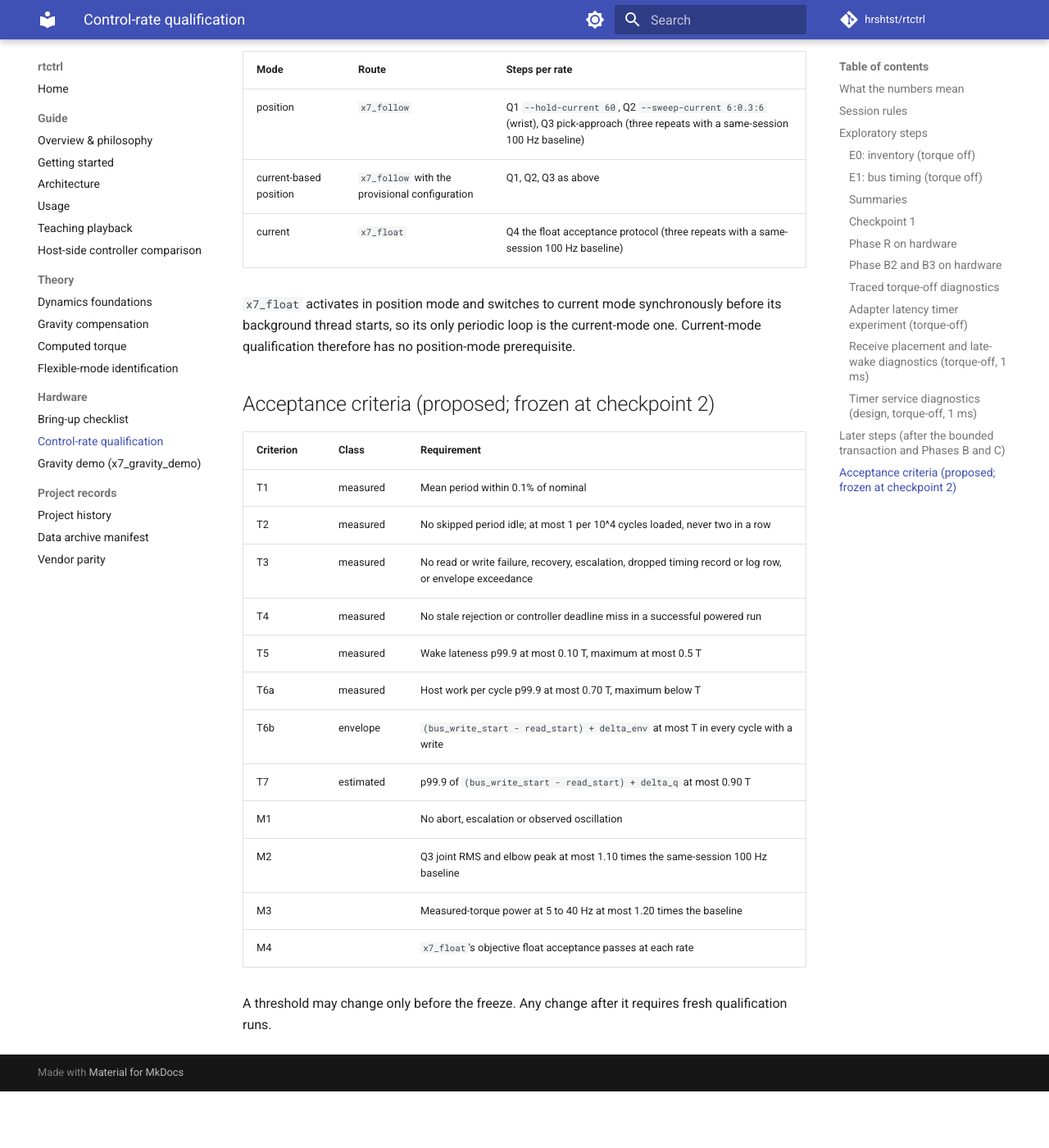
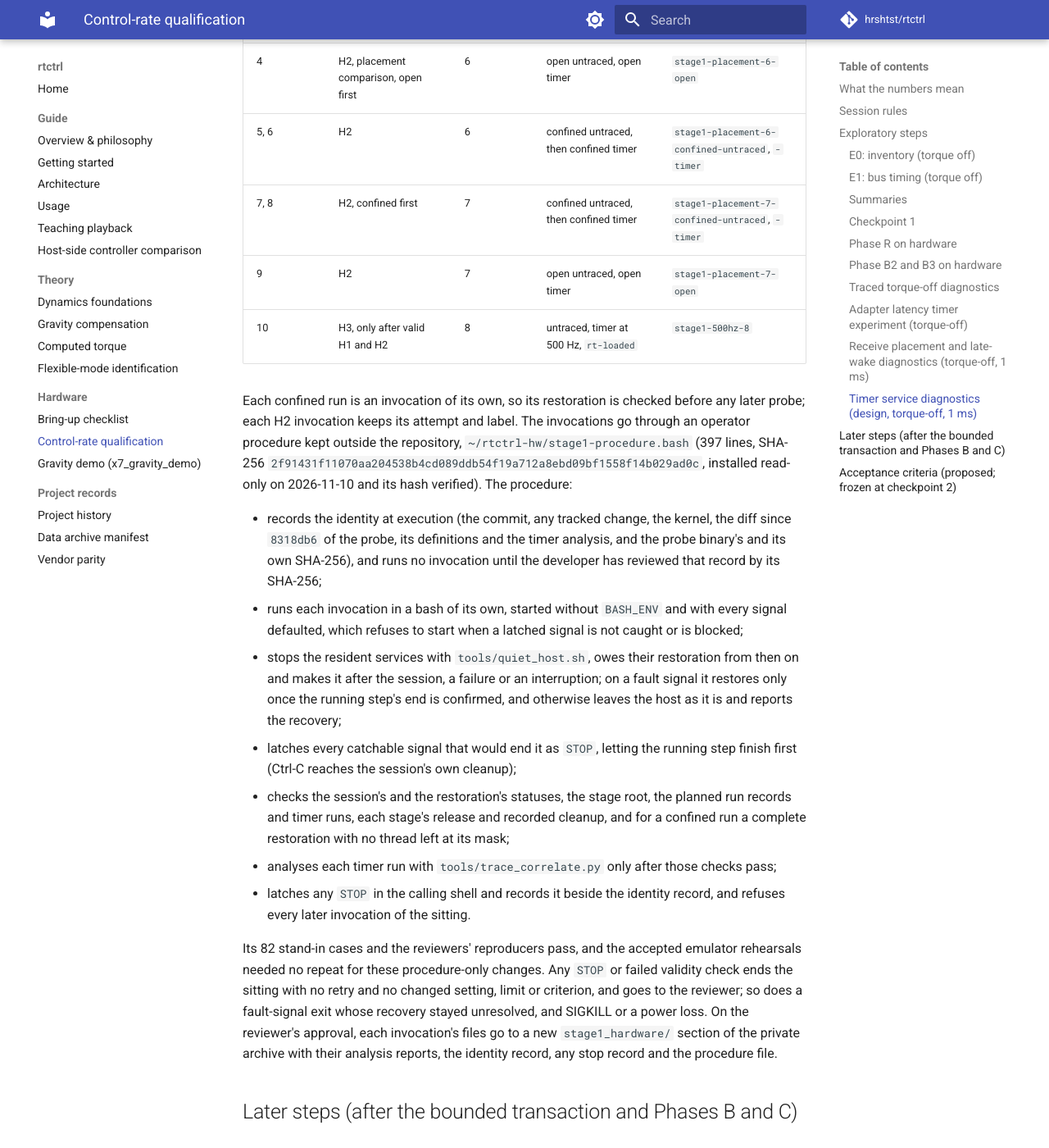
Before and after one commit to hrshtst/rtctrl, an MkDocs documentation site: the page built from docs/hardware/control-rate.md, in a window 1280 px wide and 1400 px high, scrolled down 38031 px. Shown: the whole window at 82% size. Built offline with MkDocs 1.6.1 and Material for MkDocs 9.7.7, drawn with Linux system fonts in a browser that asks for light colours; comment, search, counter and statistics services are not loaded; before the commit the page ends 39362 px from its top, so only the background shows below that; some of the changed text lies outside the part shown.

Commit message:
docs(hardware): the approved Stage 1 hardware sitting
The torque-off diagnostic plan was accepted at its revision 54 on
2026-11-10: ten invocations at attempt 2's condition (H1 attempts 3 to 5,
H2 attempts 6 and 7 with each confined run alone, H3 attempt 8 only after
valid H1 and H2), each reviewed before the next probe, with the owner
physically at the robot. It approves no remote execution and no torque-on,
and qualifies no control rate.

The invocations go through an operator procedure outside the repository,
~/rtctrl-hw/stage1-procedure.bash, 397 lines, SHA-256
2f91431f11070aa204538b4cd089ddb54f19a712a8ebd09bf1558f14b029ad0c,
installed read-only with that hash verified. The record lists what it
checks and when the sitting stops.

Claude-Session: https://claude.ai/code/session_019n1vHmKvqcQXktHbT1RjBu

```diff
--- a/docs/hardware/control-rate.md
+++ b/docs/hardware/control-rate.md
@@ -1816,6 +1816,64 @@ descendant was isolated. The emulator's expected timing and USB failures
 qualify no hardware control rate. Hardware diagnostic runs wait for the
 review of their concrete run plan.
 
+**Stage 1 hardware sitting (plan approved 2026-11-10).** The concrete run
+plan was reviewed four times on 2026-11-09 and 2026-11-10 and accepted at its
+revision 54. It runs torque-off with the owner physically at the robot: every
+servo torque-off, the arm at rest and supported, the actuator power cutoff
+within reach and the servo power on. It approves no remote execution and no
+torque-on, and it qualifies no control rate. Every run is 20 s at attempt 2's
+condition (current profile, 1000 Hz, `rt-loaded-excl`, Fast Sync Read with
+the motion-only read, SCHED_FIFO 80 on CPU 3), in ten invocations (nine
+without H3), each reviewed before the next probe:
+
+| # | Session | Attempt | Runs | Directory under `~/rtctrl-hw/` |
+|---|---|---|---|---|
+| 1 to 3 | H1, mechanism reproduction | 3 to 5 | untraced, timer (observers open) | `stage1-mechanism-3` to `-5` |
+| 4 | H2, placement comparison, open first | 6 | open untraced, open timer | `stage1-placement-6-open` |
+| 5, 6 | H2 | 6 | confined untraced, then confined timer | `stage1-placement-6-confined-untraced`, `-timer` |
+| 7, 8 | H2, confined first | 7 | confined untraced, then confined timer | `stage1-placement-7-confined-untraced`, `-timer` |
+| 9 | H2 | 7 | open untraced, open timer | `stage1-placement-7-open` |
+| 10 | H3, only after valid H1 and H2 | 8 | untraced, timer at 500 Hz, `rt-loaded` | `stage1-500hz-8` |
+
+Each confined run is an invocation of its own, so its restoration is checked
+before any later probe; each H2 invocation keeps its attempt and label. The
+invocations go through an operator procedure kept outside the repository,
+`~/rtctrl-hw/stage1-procedure.bash` (397 lines, SHA-256
+`2f91431f11070aa204538b4cd089ddb54f19a712a8ebd09bf1558f14b029ad0c`, installed
+read-only on 2026-11-10 and its hash verified). The procedure:
+
+- records the identity at execution (the commit, any tracked change, the
+  kernel, the diff since `8318db6` of the probe, its definitions and the
+  timer analysis, and the probe binary's and its own SHA-256), and runs no
+  invocation until the developer has reviewed that record by its SHA-256;
+- runs each invocation in a bash of its own, started without `BASH_ENV` and
+  with every signal defaulted, which refuses to start when a latched signal
+  is not caught or is blocked;
+- stops the resident services with `tools/quiet_host.sh`, owes their
+  restoration from then on and makes it after the session, a failure or an
+  interruption; on a fault signal it restores only once the running step's
+  end is confirmed, and otherwise leaves the host as it is and reports the
+  recovery;
+- latches every catchable signal that would end it as `STOP`, letting the
+  running step finish first (Ctrl-C reaches the session's own cleanup);
+- checks the session's and the restoration's statuses, the stage root, the
+  planned run records and timer runs, each stage's release and recorded
+  cleanup, and for a confined run a complete restoration with no thread left
+  at its mask;
+- analyses each timer run with `tools/trace_correlate.py` only after those
+  checks pass;
+- latches any `STOP` in the calling shell and records it beside the identity
+  record, and refuses every later invocation of the sitting.
+
+Its 82 stand-in cases and the reviewers' reproducers pass, and the accepted
+emulator rehearsals needed no repeat for these procedure-only changes. Any
+`STOP` or failed validity check ends the sitting with no retry and no changed
+setting, limit or criterion, and goes to the reviewer; so does a fault-signal
+exit whose recovery stayed unresolved, and SIGKILL or a power loss. On the
+reviewer's approval, each invocation's files go to a new `stage1_hardware/`
+section of the private archive with their analysis reports, the identity
+record, any stop record and the procedure file.
+
 ## Later steps (after the bounded transaction and Phases B and C)
 
 - **E2** repeats E1 for each implemented profile on the bounded transaction
```
